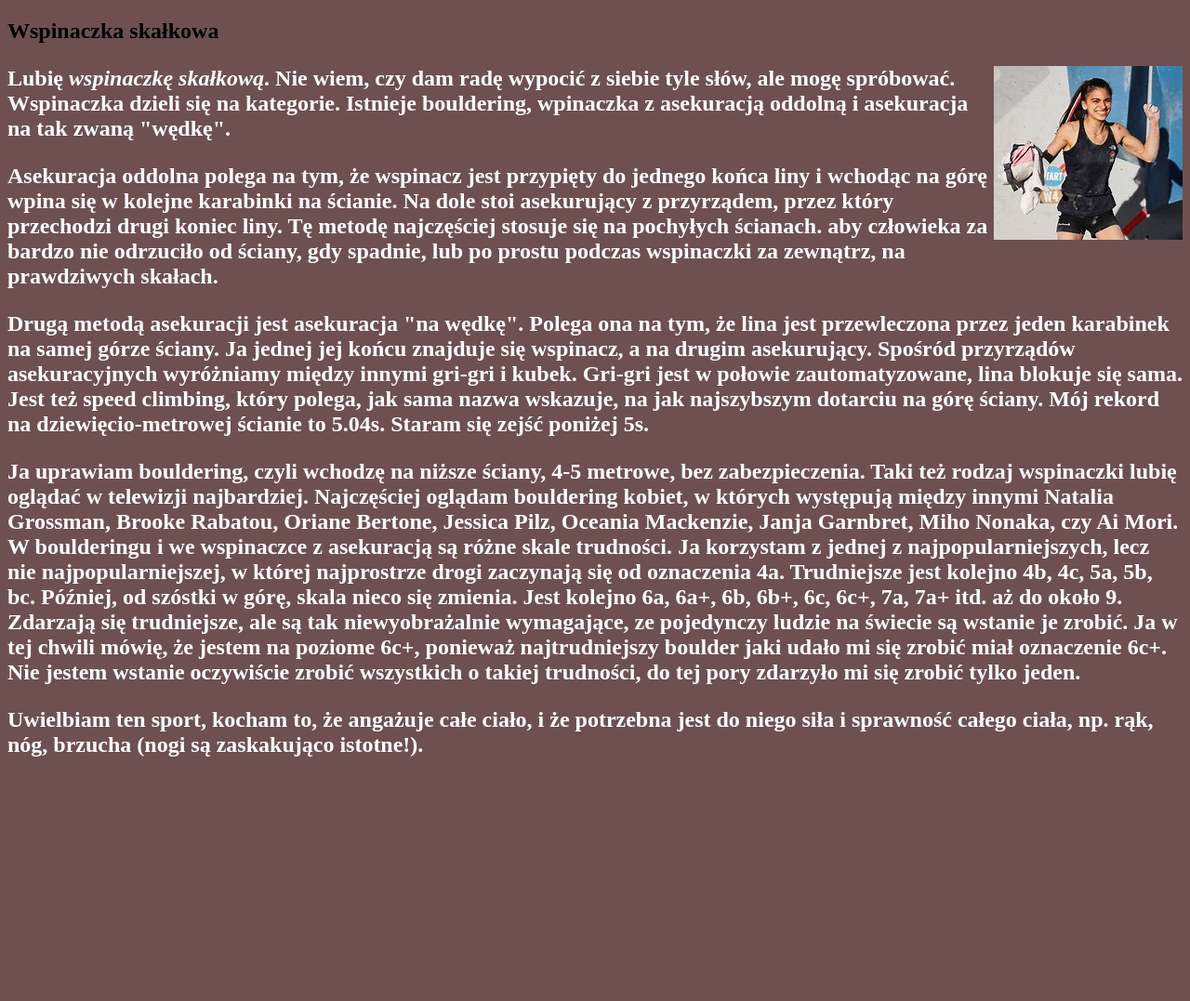
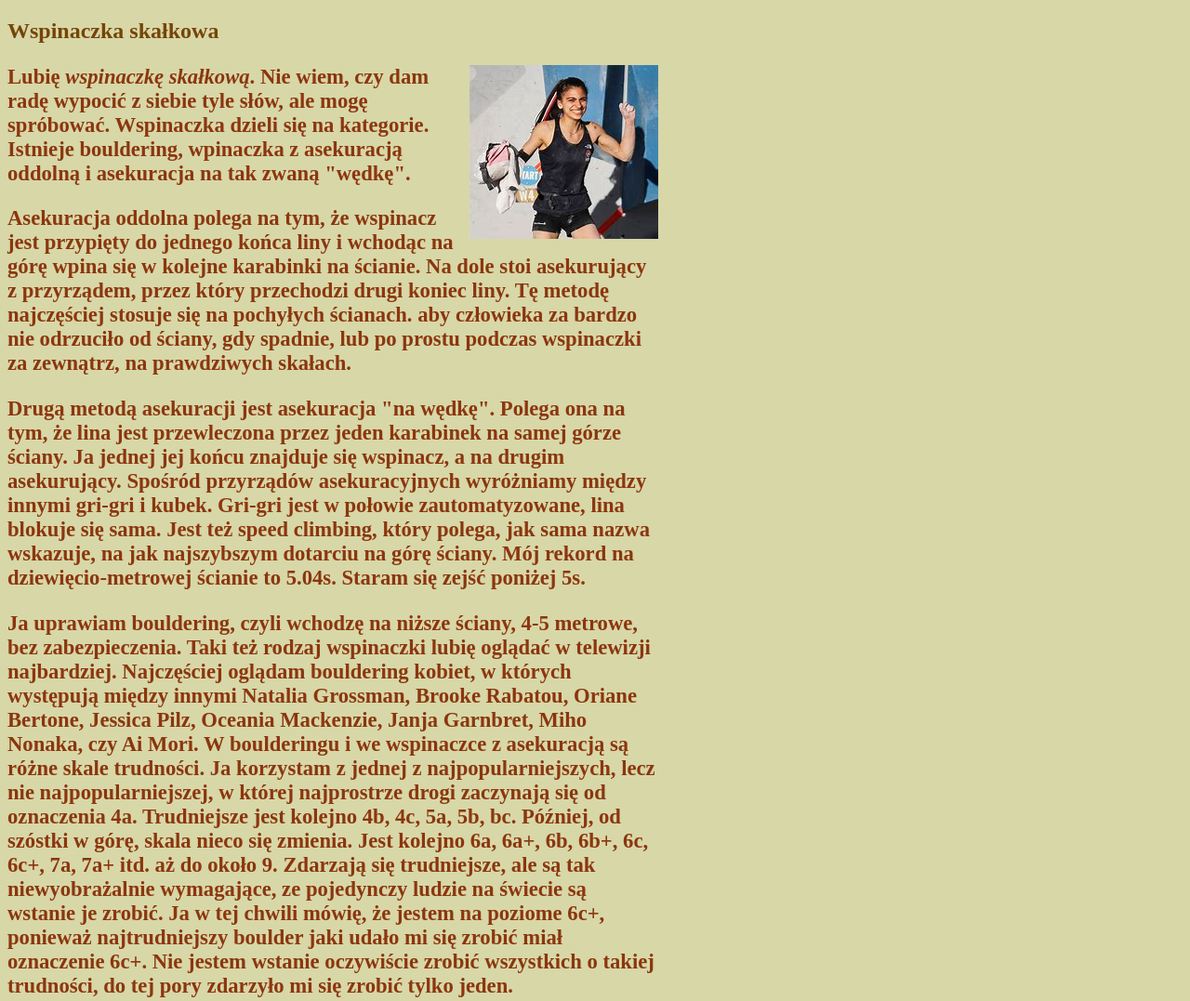
Before and after one commit to szczurpracz/szczurpracz.github.io, a plain HTML site: page index.html in a window 1280 px wide. Shown: the top 1077 px of the page at 93% size. Before the commit the page ends 839 px from the top, so only its background shows below. Drawn offline with Linux system fonts and the light colour scheme.

Commit message:
Update style.css

```diff
--- a/style.css
+++ b/style.css
@@ -1,10 +1,16 @@
 body
 
 {
-    background-color: rgb(110, 80, 80);
+    background-color: rgb(216, 215, 167);
 }
 p{
-    color:rgb(255, 255, 255);
-    font-size:x-large;
+    color:rgb(139, 54, 15);
+    font-size:17pt;
     font-weight:bold;
 }
+div{
+max-width: 700px;
+
+
+}
+h2{color:rgb(117, 69, 7)}
```
